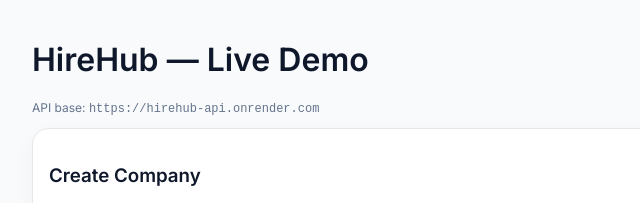
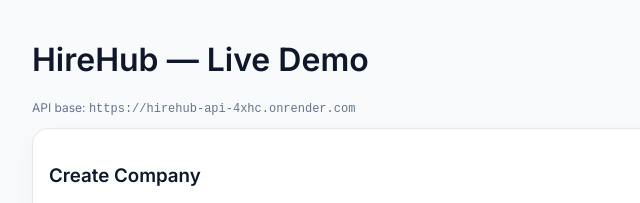
Before and after one commit to Stanimir10/hirehub-live, a plain HTML site: page web/index.html in a window 1280 px wide. Shown: the top 203 px of the page, 178-818 px from the left. Drawn offline with Linux system fonts and the light colour scheme.

Commit message:
Update index.html

```diff
--- a/web/index.html
+++ b/web/index.html
@@ -58,7 +58,7 @@
   </div>
 
   <script>
-    const API = window.HIREHUB_API || 'https://hirehub-api.onrender.com';
+    const API = 'https://hirehub-api-4xhc.onrender.com';
     document.getElementById('apiBase').textContent = API;
     async function createTenant(){
       const payload = {
```
